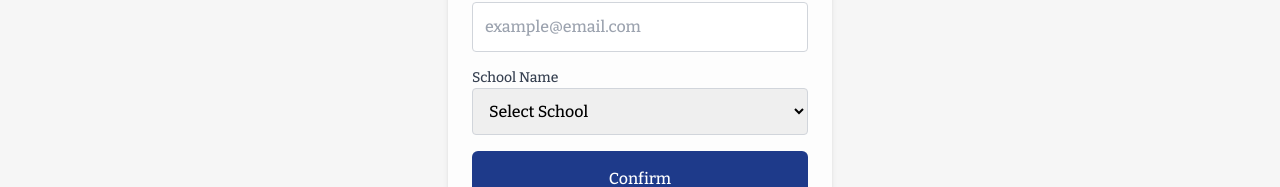
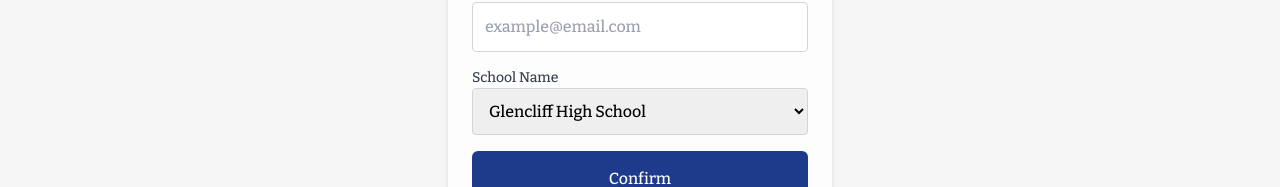
Before and after one commit to Pencil-For-Schools/pencil-tech-ui, a Next.js app: page /register-to-shop in a window 1280 px wide. Shown: the part 442-629 px from the top of the page. Built offline with nearby package versions, Linux system fonts and the light colour scheme.

Commit message:
add todo

```diff
--- a/src/components/Confirmed/index.js
+++ b/src/components/Confirmed/index.js
@@ -1,6 +1,7 @@
 import { CheckIcon } from "@heroicons/react/20/solid";
 import React from "react";
 
+// TODO: GET THE RIGHT DATA FOR THIS
 const constantData = {
   email: "email@pencilbox.com",
   phoneNumber: "###-###-####",
--- a/src/components/SchoolsSelect/index.js
+++ b/src/components/SchoolsSelect/index.js
@@ -19,7 +19,7 @@
           className="w-full p-3 border border-gray-300 rounded focus:outline-none focus:ring-2 focus:ring-blue-500"
           required
         >
-          <option>Select School</option>
+          <option disabled>Select School</option>
           {schoolSelectData.map((school) => (
             <option key={school.id} value={school.id}>{school.name}</option>
           ))}
```
